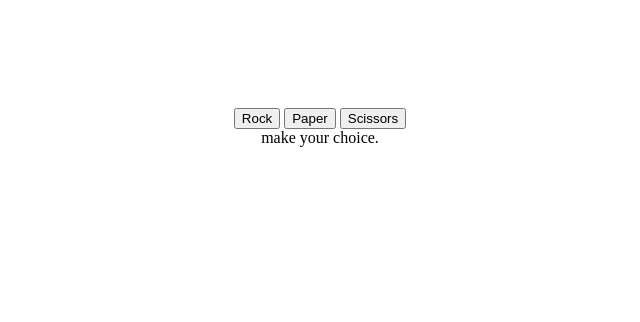
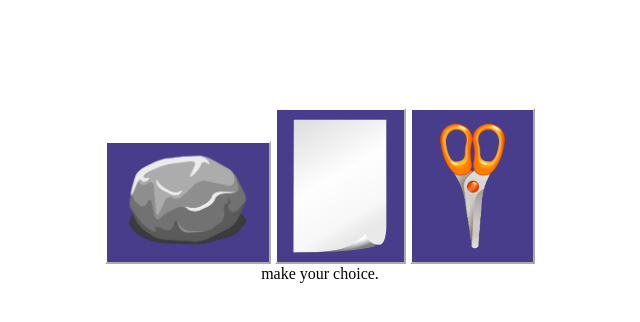
Before and after one commit to desanchezh/RockPaperScissors-Game, a plain HTML site: page index.html in a window 1280 px wide. Shown: the whole page, without its empty margins (320-960 px from the left). Drawn offline with Linux system fonts and the light colour scheme.

Commit message:
images for buttons

```diff
--- a/index.html
+++ b/index.html
@@ -10,9 +10,9 @@
 <body>
     <div id="score"></div>
     <div id="buttons">
-        <button id="rockButton">Rock</button>
-        <button id="paperButton">Paper</button>
-        <button id="scissorsButton">Scissors</button>
+        <button id="rockButton"><img src="images/rock.png"/></button>
+        <button id="paperButton"><img src="images/paper.png"/></button>
+        <button id="scissorsButton"><img src="images/scissors.png"/></button>
     </div>
     <div id="result"></div>
 </body>
--- a/styles.css
+++ b/styles.css
@@ -6,3 +6,16 @@ body {
     flex-direction: column;
     padding-top: 100px;
 }
+
+img {
+    display: block;
+    max-width:150px;
+    max-height:150px;
+    width: auto;
+    height: auto;
+}
+
+button {
+    border-color: white;
+    background-color:darkslateblue;
+}
```
Also changed, not shown: images/paper.png (added), images/rock.png (added), images/scissors.png (added).
